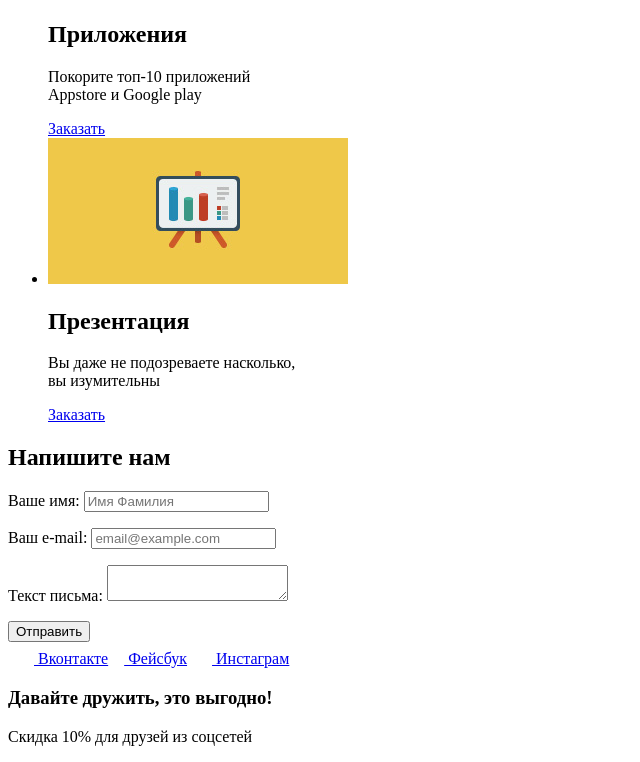
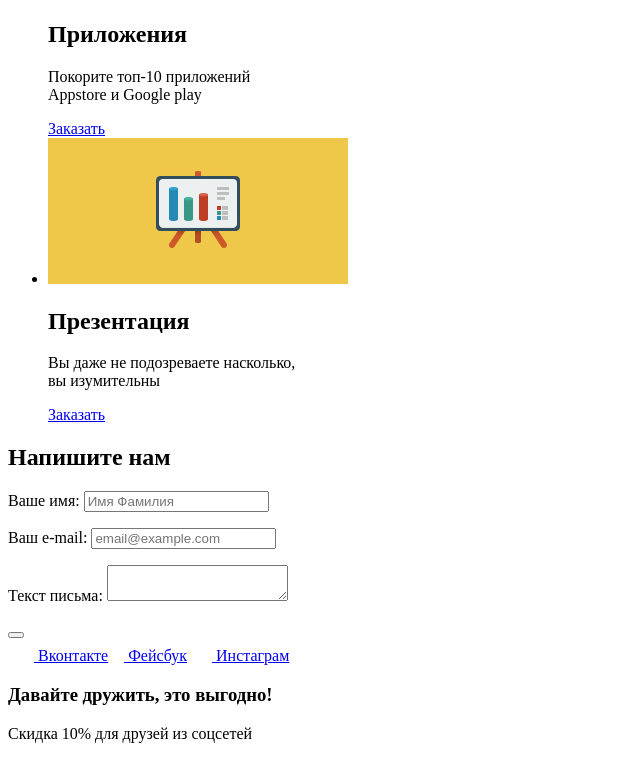
Before and after one commit to Semenof/238671-nerds-24, a plain HTML site: page index.html in a window 1280 px wide. Shown: the part 651-1413 px from the top of the page, without its empty margins (0-640 px from the left). Drawn offline with Linux system fonts and the light colour scheme.

Commit message:
кнопка

```diff
--- a/index.html
+++ b/index.html
@@ -60,7 +60,7 @@
                 </textarea>
               </p>
               <div class="form-btn">
-                <input type="submit" id="input-submit" name="feedback-submit" class="btn feedback-submit" value="Отправить">
+                <button type="submit" id="input-submit" class="btn feedback-submit"></button>
               </div>
             </form>
         <a class="social-button" href="https://vk.com/"><img src="img/vk-icon.svg" alt="vk"> Вконтакте</a>
```
Also changed, not shown: inner.html (+1 -1 lines).
